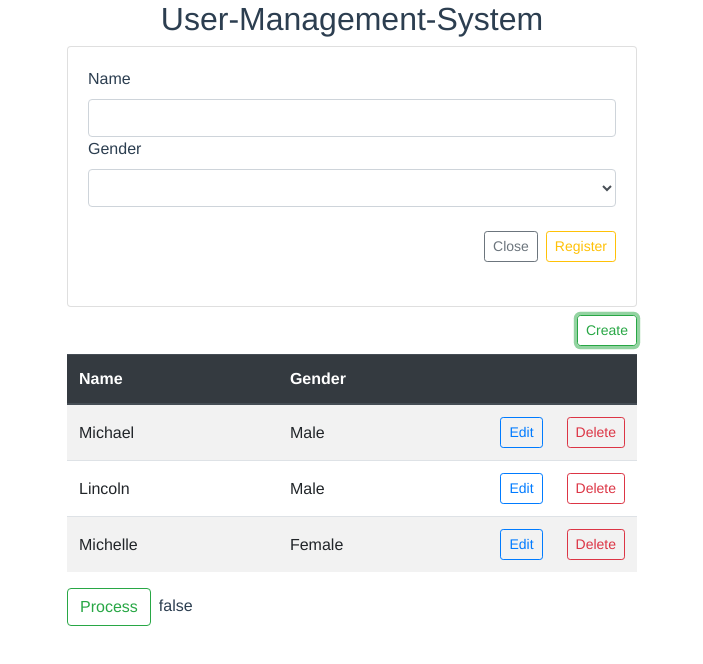
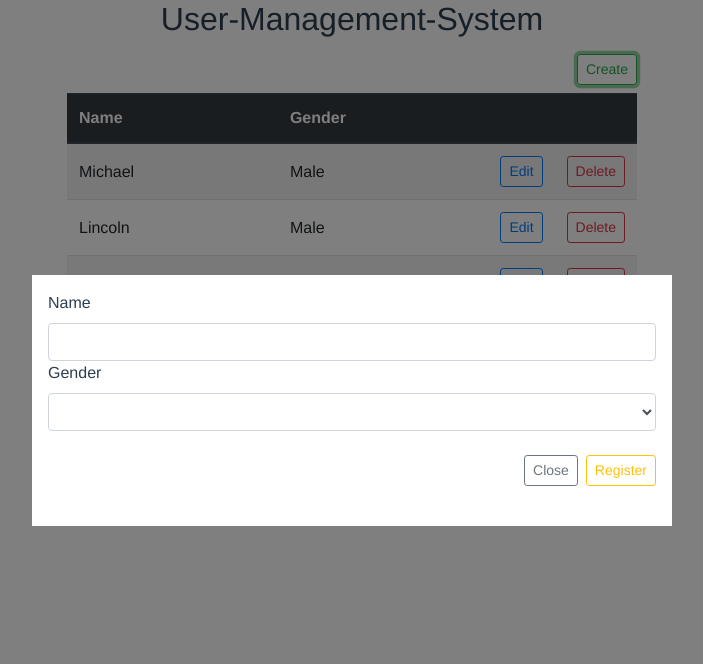
Before and after one commit to ueharario/user-management-system, a Vue app: page / in a window 1280 px wide. Both pictures are taken after a click on the button "Create". Shown: the top 664 px of the page, without its empty margins (288-991 px from the left). Built offline with nearby package versions, Linux system fonts and the light colour scheme.

Commit message:
fix : UserForm をダイアログに変更 - issues#31

```diff
--- a/src/App.vue
+++ b/src/App.vue
@@ -31,7 +31,6 @@
         </tbody>
       </table>
       <PopupDialog />
-      <!-- <PopupDialog @confirm="confirm" /> -->
     </div>
   </div>
 </template>
@@ -47,8 +46,7 @@ export default {
       TITLE,
       user: {},
       isShow: false,
-      isEdit: true,
-      // hoge: false
+      isEdit: true
     }
   },
   components: {
@@ -64,16 +62,17 @@ export default {
     await this.$store.dispatch('UsersApi/fetchUsers')
   },
   methods: {
-    // confirm(value) {
-    //   this.hoge = value
-    //   console.log(this.hoge)
-    // },
+    /** 新規作成 */
     createUser(user) {
       this.$store.dispatch('UsersApi/createUser', user)
     },
+
+    /** 編集 */
     updateUser(user) {
       this.$store.dispatch('UsersApi/updateUser', user)
     },
+
+    /** 削除 */
     deleteUser(user) {
       this.$store.dispatch('UsersApi/deleteUser', user)
     },
@@ -127,26 +126,4 @@ export default {
   max-width: 600px;
   margin: 0 auto;
 }
-
-#overlay{
-  z-index:1;
-
-  position:fixed;
-  top:0;
-  left:0;
-  width:100%;
-  height:100%;
-  background-color:rgba(0,0,0,0.5);
-
-  display: flex;
-  align-items: center;
-  justify-content: center;
-}
-
-#content{
-  z-index:2;
-  width:50%;
-  padding: 1em;
-  background:#fff;
-}
 </style>
--- a/src/components/PopupDialog.vue
+++ b/src/components/PopupDialog.vue
@@ -74,3 +74,27 @@ export default {
 }
 
 </script>
+
+<style>
+#overlay{
+  z-index:1;
+
+  position:fixed;
+  top:0;
+  left:0;
+  width:100%;
+  height:100%;
+  background-color:rgba(0,0,0,0.5);
+
+  display: flex;
+  align-items: center;
+  justify-content: center;
+}
+
+#content{
+  z-index:2;
+  width:25%;
+  padding: 1em;
+  background:#fff;
+}
+</style>
--- a/src/components/UserForm.vue
+++ b/src/components/UserForm.vue
@@ -1,7 +1,6 @@
 <template>
-    <div class="card">
-        <div class="card-body">
-            <div class="card-text">
+    <div id="overlay">
+        <div id="content">
             <div class="group-form">
                 <label>{{ TITLE.name }}</label>
                 <InputTextName v-model="editUser.name" :editUser="editUser" @blur="validate('name')" />
@@ -24,7 +23,6 @@
                 <button class="btn btn-outline-secondary btn-sm my-2 mr-2" @click="close">{{ TITLE.close }}</button>
                 <button class="btn btn-outline-warning btn-sm my-2" @click="update" v-if="isEdit">{{ TITLE.update }}</button>
                 <button class="btn btn-outline-warning btn-sm my-2" @click="register" v-else>{{ TITLE.register }}</button>
-                </div>
             </div>
         </div>
     </div>
@@ -105,13 +103,22 @@ export default {
         )
     },
     methods: {
-        close() {
-            this.reset()
-            this.$emit('close', false)
+        /** 新規作成モードで登録する */
+        register() {
+            DialogUtil.showDialog()
+            UserSchema.validate(this.editUser, { abortEarly: false })
+            .then(() => {
+                this.$emit('new', this.editUser)
+                this.close()
+            })
+            .catch((err) => {
+                err.inner.forEach((error) => {
+                    this.errors = { ...this.errors, [error.path]: error.message}
+                })
+            })
         },
-        reset() {
-            this.editUser = DEFAULT_USER
-        },
+
+        /** 編集モードで更新する */
         update() {
             DialogUtil.showDialog()
             UserSchema.validate(this.editUser, { abortEarly: false })
@@ -125,26 +132,26 @@ export default {
                 })
             })
         },
-        register() {
-            DialogUtil.showDialog()
-            UserSchema.validate(this.editUser, { abortEarly: false })
-            .then(() => {
-                this.$emit('new', this.editUser)
-                this.close()
-            })
-            .catch((err) => {
-                err.inner.forEach((error) => {
-                    this.errors = { ...this.errors, [error.path]: error.message}
-                })
-            })
-        },
+
+        /** バリデーションチェック */
         validate(field) {
             UserSchema.validateAt(field, this.editUser)
                 .then(() => (this.errors[field] = ''))
                 .catch((err) => {
                     this.errors[err.path] = err.message
                 })
-        }
+        },
+
+        /** ダイアログを閉じる */
+        close() {
+            this.reset()
+            this.$emit('close', false)
+        },
+
+        /** 入力項目をリセットする */
+        reset() {
+            this.editUser = DEFAULT_USER
+        },
     }
 }
 </script>
@@ -153,4 +160,26 @@ export default {
 .errors {
   color: red;
 }
+
+#overlay{
+  z-index:1;
+
+  position:fixed;
+  top:0;
+  left:0;
+  width:100%;
+  height:100%;
+  background-color:rgba(0,0,0,0.5);
+
+  display: flex;
+  align-items: center;
+  justify-content: center;
+}
+
+#content{
+  z-index:2;
+  width:50%;
+  padding: 1em;
+  background:#fff;
+}
 </style>
```
Lines whose indentation alone changed are shown as unchanged.
